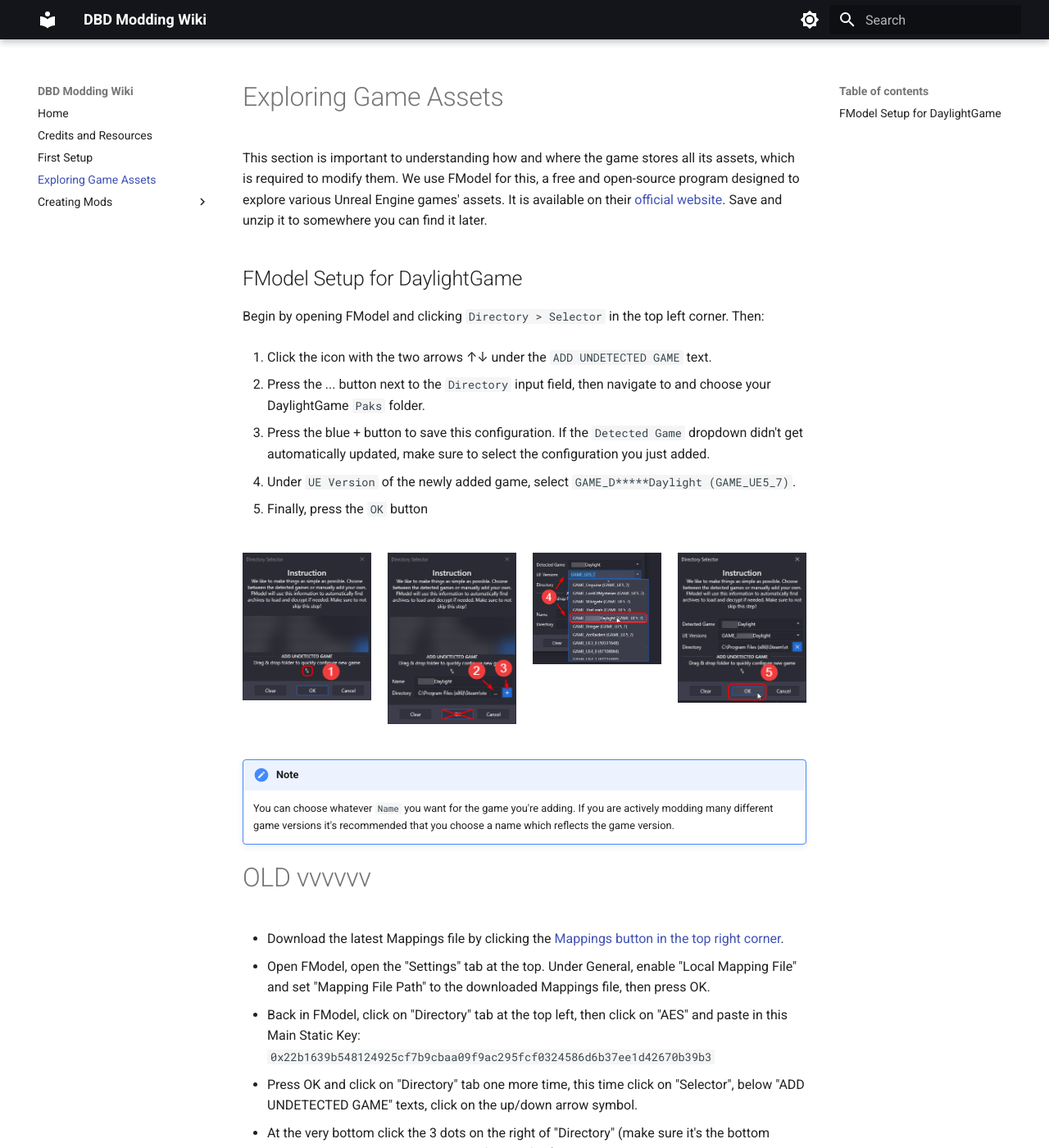
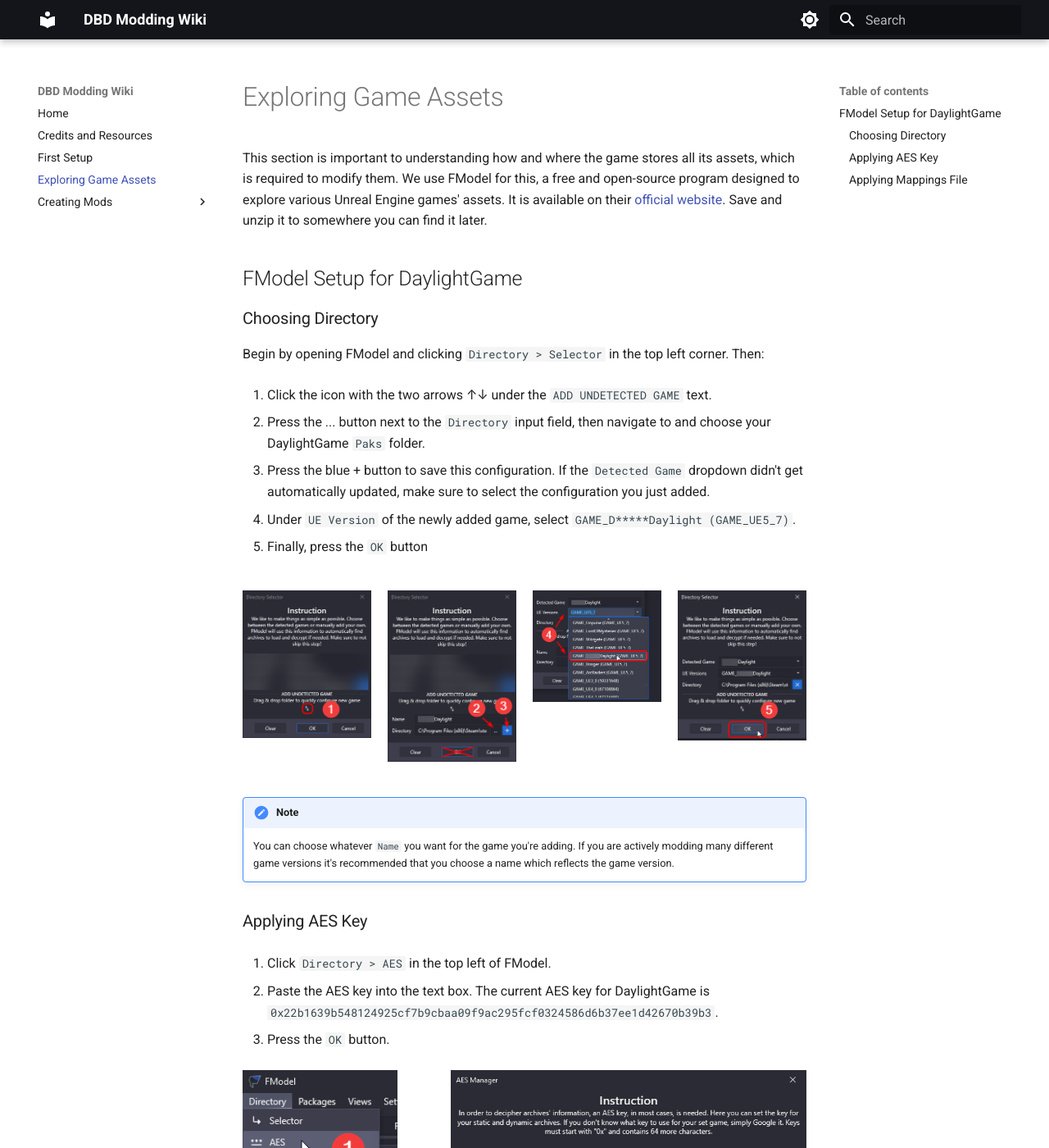
Before and after one commit to Deprescion/DBD-Modding-Guide, an MkDocs documentation site: the page built from docs/fmodel.md, in a window 1280 px wide and 1400 px high. Shown: the whole window at 82% size. Built offline with MkDocs 1.6.1 and Material for MkDocs 9.7.7, drawn with Linux system fonts in a browser that asks for light colours; old or Windows-style settings are respelled for this version of MkDocs; some of the changed text lies outside the part shown.

Commit message:
WIP Continue revamping FModel guide, added AES key section

```diff
--- a/docs/css/extra.css
+++ b/docs/css/extra.css
@@ -36,3 +36,36 @@
   border: 1px solid var(--md-default-fg-color--lightest);
   border-radius: 4px;
 }
+
+.image-row {
+  display: flex;
+  gap: 1rem;
+  align-items: flex-start;
+  --image-row-height: 250px;
+}
+
+.image-row p {
+  margin: 0;
+  min-width: 0;
+}
+
+.image-row img {
+  height: var(--image-row-height);
+  width: auto;
+  max-width: 100%;
+  display: block;
+}
+
+.image-row p:last-child {
+  margin-left: auto;
+}
+
+@media screen and (max-width: 600px) {
+  .image-row {
+    flex-direction: column;
+  }
+  .image-row img {
+    height: auto;
+    width: 100%;
+  }
+}
--- a/docs/fmodel.md
+++ b/docs/fmodel.md
@@ -3,6 +3,8 @@
 This section is important to understanding how and where the game stores all its assets, which is required to modify them. We use FModel for this, a free and open-source program designed to explore various Unreal Engine games' assets. It is available on their [official website](https://fmodel.app). Save and unzip it to somewhere you can find it later.
 
 ## FModel Setup for DaylightGame
+
+### Choosing Directory
 
 Begin by opening FModel and clicking `Directory > Selector` in the top left corner. Then:
 
@@ -18,19 +20,38 @@ Begin by opening FModel and clicking `Directory > Selector` in the top left corn
 
 <div class="image-grid" markdown>
 
-![](../../img/fmodel_setup_step1.png)
+![](img/fmodel_setup_step1.png)
 
-![](../../img/fmodel_setup_step2-3.png)
+![](img/fmodel_setup_step2-3.png)
 
-![](../../img/fmodel_setup_step4.png)
+![](img/fmodel_setup_step4.png)
 
-![](../../img/fmodel_setup_step5.png)
+![](img/fmodel_setup_step5.png)
 
 </div>
 
 !!! note
 	You can choose whatever `Name` you want for the game you're adding. If you are actively modding many different game versions it's recommended that you choose a name which reflects the game version.
 
+### Applying AES Key
+
+1. Click `Directory > AES` in the top left of FModel.
+
+2. Paste the AES key into the text box. The current AES key for DaylightGame is `0x22b1639b548124925cf7b9cbaa09f9ac295fcf0324586d6b37ee1d42670b39b3`.
+
+3. Press the `OK` button.
+
+<div class="image-row" style="--image-row-height: 170px" markdown>
+
+![](img/fmodel_aes_step1.png){ .center }
+
+![](img/fmodel_aes_step2-3.png)
+
+</div>
+
+
+
+### Applying Mappings File
 
 
 # OLD vvvvvv
```
Also changed, not shown: docs/img/fmodel_aes_step1.png (added), docs/img/fmodel_aes_step2-3.png (added).
